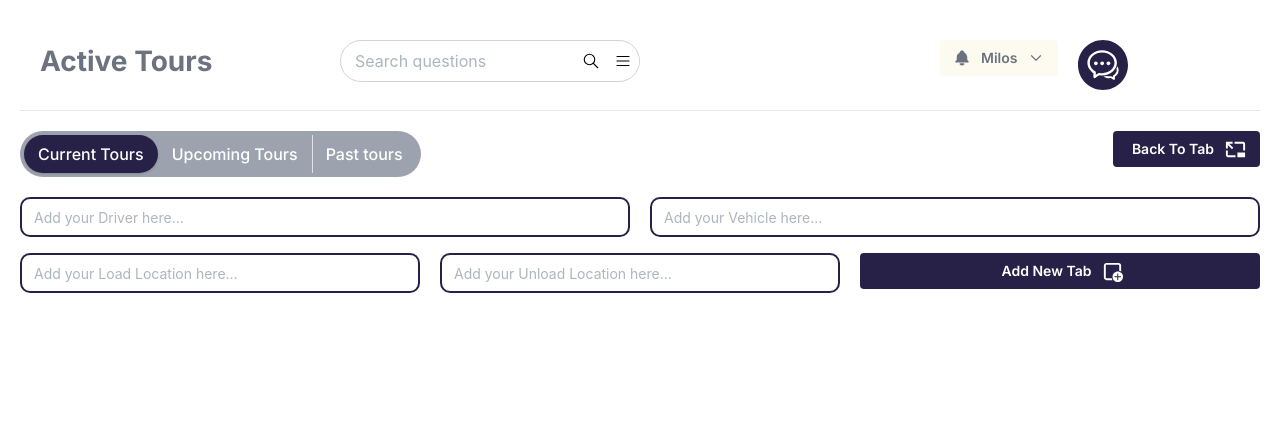
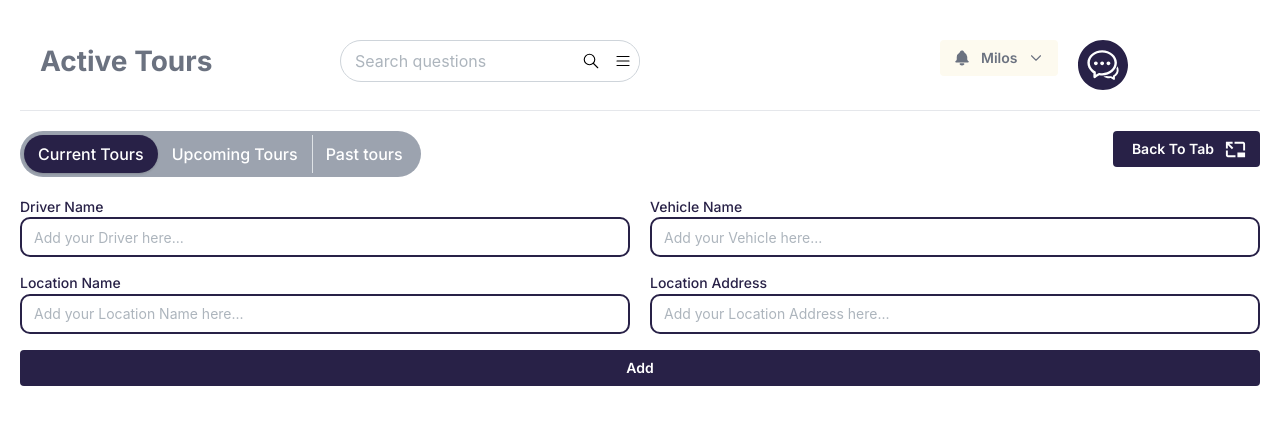
Before and after one commit to milanradosavac123/spedicija, a Next.js app: page /new_tour in a window 1280 px wide. Shown: the top 424 px of the page. Built offline with nearby package versions, Linux system fonts and the light colour scheme.

Commit message:
fixed the ui that Djordje called stupid the way he said he wanted it, or at least, the closest to that that I could remember him saying I need to get to

```diff
--- a/src/app/new_tour/page.tsx
+++ b/src/app/new_tour/page.tsx
@@ -2,24 +2,47 @@
 
 import { Button } from "@mantine/core";
 import IconBackToTab from "#/public/material-symbols_back-to-tab.svg";
-import IconTabNew from "#/public/fluent_tab-new-24-filled.svg";
 import Image from "next/image";
 import Link from "next/link";
 import OutlinedTextField from "@/components/OutlinedTextField";
 import { StandardSegmentedControl } from "@/components/StandardSegmentedControl";
 import Header from "@/components/Header";
-import { usePathname, useSearchParams } from "next/navigation"
-import { useRouter } from "next/navigation";
-import { useState } from "react";
+import { useEffect, useRef, useState } from "react";
+
+interface Location {
+    name: string,
+    address: string
+}
 
 export default function NewTourPage() {
 
-    const searchParams = useSearchParams();
-    const pathname = usePathname();
-    const { replace } = useRouter();
+    const [driverName, setDriverName] = useState("");
+    const [vehicleName, setVehicleName] = useState("");
 
-    const [shouldShowButton, setShouldShowButton] = useState(true);
-    const [additionalTextFieldTypes, setAdditionalTextFieldTypes] = useState<string[]>([])
+    const [locationsList, setLocationsList] = useState<Location[]>(
+        [
+            {
+                name: "",
+                address: "",
+            }
+        ]
+    );
+
+    function setLocationName(index: number, name: string) {
+        locationsList[index].name = name;
+        setLocationsList(locationsList);
+    }
+
+    function setLocationAddress(index: number, address: string) {
+        locationsList[index].address = address;
+        setLocationsList(locationsList);
+    }
+
+    function addLocation(location: Location) {
+        setLocationsList([...locationsList, location]);
+        const addButton = document.getElementById("add-button-div");
+        addButton?.scrollIntoView();
+    }
 
     return (
         <div className="p-5">
@@ -43,98 +66,58 @@ export default function NewTourPage() {
                     Back To Tab
                 </Button>
             </div>
-            <div className="flex flex-row gap-5">
+            <div className="flex flex-row flex-auto gap-5">
                 <OutlinedTextField
-                    label="Add your Driver here..."
-                    value={searchParams.get("driverName") !== null ? searchParams.get("driverName") as string : ""}
+                    label="Driver Name"
+                    placeholder="Add your Driver here..."
+                    value={driverName}
                     onChange={(s) => {
-                        const params = new URLSearchParams(searchParams);
-                        params.set("driverName", s);
-                        replace(`${pathname}?${params.toString()}`);
+                        setDriverName(s);
                     }}
                 />
                 <OutlinedTextField
-                    label="Add your Vehicle here..."
-                    value={searchParams.get("vehicleName") !== null ? searchParams.get("vehicleName") as string : ""}
+                    label="Vehicle Name"
+                    placeholder="Add your Vehicle here..."
+                    value={vehicleName}
                     onChange={(s) => {
-                        const params = new URLSearchParams(searchParams);
-                        params.set("vehicleName", s);
-                        replace(`${pathname}?${params.toString()}`);
+                        setVehicleName(s);
                     }}
                 />
             </div>
-            <div className="grid grid-cols-3 gap-x-5 ">
+            {locationsList.map((location, i) => (
+                <div className="flex flex-row flex-auto gap-5" key={i}>
                     <OutlinedTextField
-                    label="Add your Load Location here..."
-                    value={searchParams.get("loadLocation") !== null ? searchParams.get("loadLocation") as string : ""}
+                        label="Location Name"
+                        placeholder="Add your Location Name here..."
+                        value={location.name}
                         onChange={(s) => {
-                        const params = new URLSearchParams(searchParams);
-                        params.set("loadLocation", s);
-                        replace(`${pathname}?${params.toString()}`);
+                            setLocationName(i, s);
                         }}
                     />
                     <OutlinedTextField
-                    label="Add your Unload Location here..."
-                    value={searchParams.get("unloadLocation") !== null ? searchParams.get("unloadLocation") as string : ""}
+                        label="Location Address"
+                        placeholder="Add your Location Address here..."
+                        value={location.address}
                         onChange={(s) => {
-                        const params = new URLSearchParams(searchParams);
-                        params.set("unloadLocation", s);
-                        replace(`${pathname}?${params.toString()}`);
+                            setLocationAddress(i, s)
                         }}
                     />
-                {additionalTextFieldTypes.map((value) => (
-                    <OutlinedTextField
-                        label={`Add your ${value} Location here...`}
-                        value={searchParams.get(`${value.toLowerCase()}Location`) !== null ? searchParams.get(`${value.toLowerCase()}Location`) as string : ""}
-                        onChange={(s) => {
-                            const params = new URLSearchParams(searchParams);
-                            params.set(`${value.toLowerCase()}Location`, s);
-                            replace(`${pathname}?${params.toString()}`);
-                        }}
-                    />
+                </div>
             ))}
-                {shouldShowButton &&
+            <div className="flex" id="add-button-div">
                 <Button
-                        className="bg-[#282147] min-w-[30vw] min-h-max"
-                        rightSection={
-                            <Image
-                                src={IconTabNew}
-                                alt="add new tab"
-                            />
+                    className="bg-[#282147] flex-1"
+                    onClick={() => {
+                        addLocation(
+                            {
+                                name: "",
+                                address: "",
                             }
-                        onClick={() => {
-                            setShouldShowButton(false);
+                        )
                     }}
                 >
-                        Add New Tab
+                    Add
                 </Button>
-                }
-                {!shouldShowButton &&
-                    <OutlinedTextField
-                        label="Add your New Location Type here..."
-                        value={searchParams.get("newLocationType") !== null ? searchParams.get("newLocationType") as string : ""}
-                        rightSectionWidth={52}
-                        rightSection={
-                            <Button
-                                className="bg-[#282147] min-w-fit rounded-s-none cursor-pointer"
-                                onClick={() => {
-                                    setAdditionalTextFieldTypes([...additionalTextFieldTypes, searchParams.get("newLocationType") !== null ? searchParams.get("newLocationType") as string : ""]);
-                                    const params = new URLSearchParams(searchParams);
-                                    params.set("newLocationType", "");
-                                    replace(`${pathname}?${params.toString()}`);
-                                    setShouldShowButton(true);
-                                }}
-                            >
-                                Ok
-                            </Button>
-                        }
-                        onChange={(s) => {
-                            const params = new URLSearchParams(searchParams);
-                            params.set("newLocationType", s);
-                            replace(`${pathname}?${params.toString()}`);
-                        }}
-                    />
-                }
             </div>
         </div>
     );
--- a/src/components/OutlinedTextField.tsx
+++ b/src/components/OutlinedTextField.tsx
@@ -1,9 +1,10 @@
 import React from 'react';
-import { Input, TextInput } from '@mantine/core';
+import { Group, Input, Text, TextInput } from '@mantine/core';
 
 interface OutlinedTextFieldProps {
   className?: string;
   label: string;
+  placeholder: string;
   value: string;
   leftSection?: React.ReactNode;
   rightSectionWidth?: number;
@@ -11,11 +12,21 @@ interface OutlinedTextFieldProps {
   onChange: (value: string) => void;
 }
 
-export default function OutlinedTextField({ className, label, value, leftSection, rightSectionWidth, rightSection, onChange }: OutlinedTextFieldProps) {
+export default function OutlinedTextField({ className, label, placeholder, value, leftSection, rightSectionWidth, rightSection, onChange }: OutlinedTextFieldProps) {
   return (
+    <div className="flex flex-col flex-auto" >
+      <Text
+        className="text-[#282147]"
+        component="label"
+        htmlFor="outlined-text-field"
+        size="sm"
+        fw={500}
+      >
+        {label}
+      </Text>
       <TextInput
-        className={`mb-4 border-solid border-2 border-[#282147] rounded-[10px] flex-auto ${className}`}
-        placeholder={label}
+        className={`mb-4 border-solid border-2 border-[#282147] rounded-[10px]`}
+        placeholder={placeholder}
         id="outlined-text-field"
         value={value}
         onChange={(event) => onChange(event.currentTarget.value)}
@@ -24,5 +35,6 @@ export default function OutlinedTextField({ className, label, value, leftSection
         rightSectionWidth={rightSectionWidth}
         rightSection={rightSection}
       />
+    </div>
   );
 };
```
Also changed, not shown: src/util/setSearchParameter.tsx (deleted, +0 -14 lines), src/app/globals.css (line endings or trailing spaces). Lines whose indentation alone changed are shown as unchanged.
